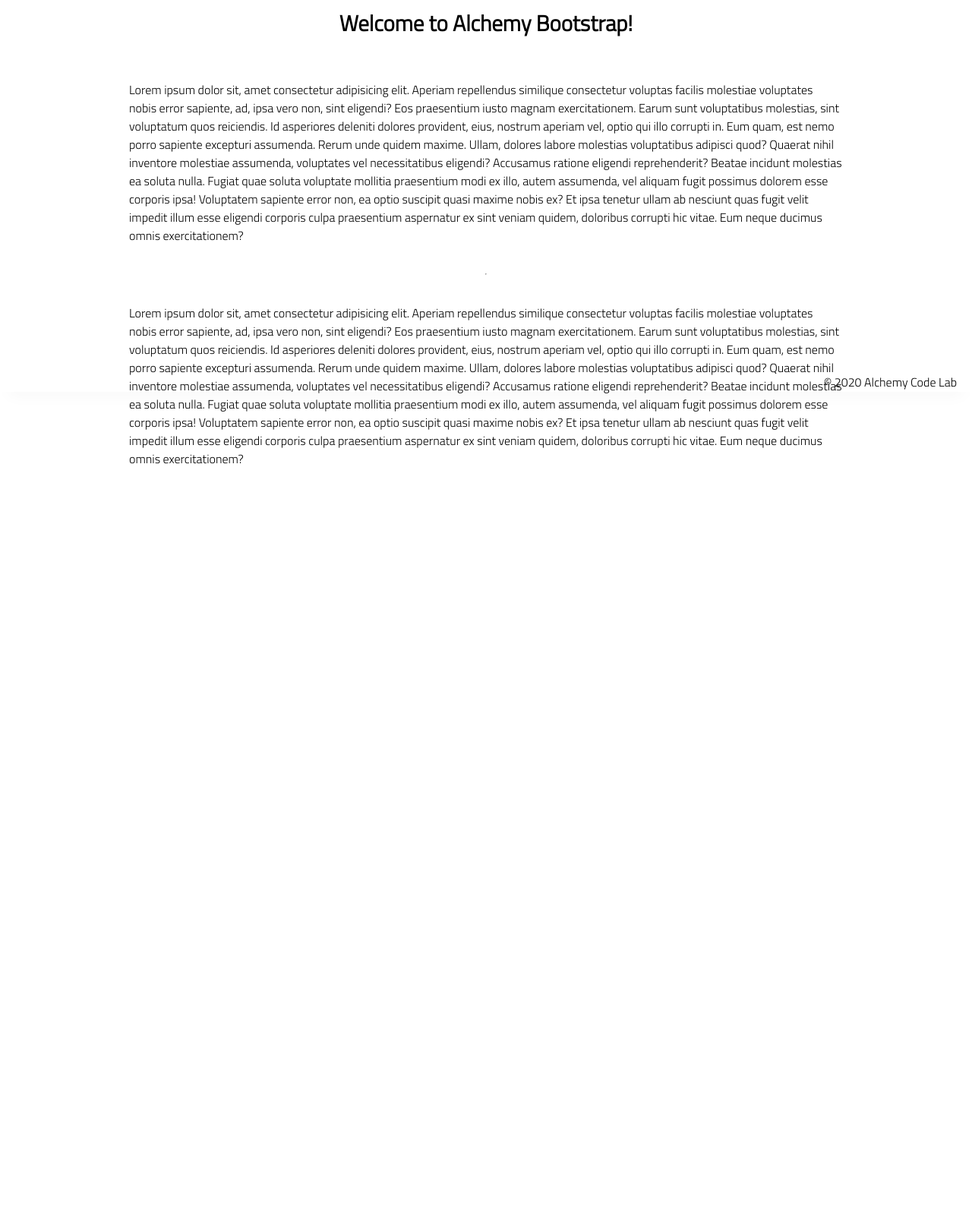
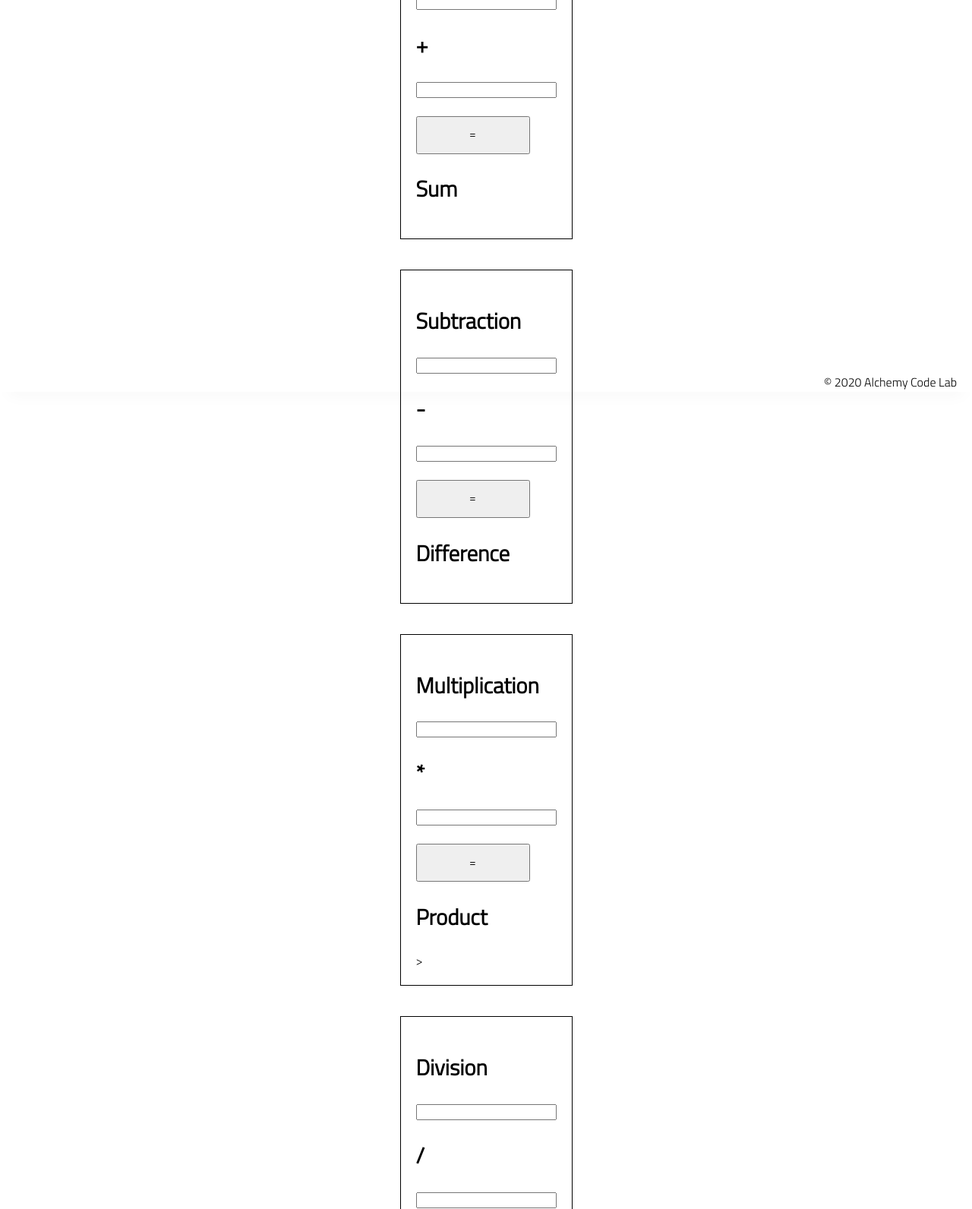
Before and after one commit to clayton-knapp/LAB-03b-Calculator-New, a plain HTML site: page index.html in a window 1280 px wide. Shown: the part 284-1876 px from the top of the page at 76% size. Before the commit the page ends 990 px from the top, so only its background shows below. Drawn offline with Linux system fonts and the light colour scheme.

Commit message:
first push

```diff
--- a/app.js
+++ b/app.js
@@ -1,8 +1,56 @@
 // import functions and grab DOM elements
+
+import { add } from './math-utils.js';
+import { subtract } from './math-utils.js';
+import { multiply } from './math-utils.js';
+import { divide } from './math-utils.js';
+
+const addend1 = document.getElementById('addend1');
+const addend2 = document.getElementById('addend2');
+const addButton = document.getElementById('add-button');
+const sumDisplay = document.getElementById('sum');
+
+const minuend = document.getElementById('minuend');
+const subtrahend = document.getElementById('subtrahend');
+const subtractButton = document.getElementById('subtract-button');
+const differenceDisplay = document.getElementById('difference');
+
+const multiplicand = document.getElementById('multiplicand');
+const multiplier = document.getElementById('mulitplier');
+const multiplyButton = document.getElementById('multiply-button');
+const productDisplay = document.getElementById('product');
+
+const dividend = document.getElementById('dividend');
+const divisor = document.getElementById('divisor');
+const divideButton = document.getElementById('divide-button');
+const quotientDisplay = document.getElementById('quotient');
+
 
 // initialize state
 
 // set event listeners
+
+addButton.addEventListener('click', () =>{
+  const sum = add(addend1.valueAsNumber, addend2.valueAsNumber);
+  sumDisplay.textContent = sum;
+});
+
+subtractButton.addEventListener('click', () =>{
+  const difference = subtract(minuend.valueAsNumber, subtrahend.valueAsNumber);
+  differenceDisplay.textContent = difference;
+});
+
+multiplyButton.addEventListener('click', () =>{
+  productDisplay.textContent = multiply(multiplicand.valueAsNumber, multiplier.valueAsNumber);
+});
+
+divideButton.addEventListener('click', () =>{
+  quotientDisplay.textContent = divide(dividend.valueAsNumber, divisor.valueAsNumber);
+});
+
+
+
+
   // get user input
   // use user input to update state
   // update DOM to reflect the new state
--- a/index.html
+++ b/index.html
@@ -20,46 +20,42 @@
     </header>
     <main>
         <section class="main-section">
-            <img class="main-logo" src="./assets/alchemy-logo.png" />
-            <h2>
-                Welcome to Alchemy Bootstrap!
-            </h2>
-
-            <p>
-                Lorem ipsum dolor sit, amet consectetur adipisicing elit. Aperiam repellendus similique consectetur
-                voluptas facilis molestiae voluptates nobis error sapiente, ad, ipsa vero non, sint eligendi? Eos
-                praesentium iusto magnam exercitationem.
-                Earum sunt voluptatibus molestias, sint voluptatum quos reiciendis. Id asperiores deleniti dolores
-                provident, eius, nostrum aperiam vel, optio qui illo corrupti in. Eum quam, est nemo porro sapiente
-                excepturi assumenda.
-                Rerum unde quidem maxime. Ullam, dolores labore molestias voluptatibus adipisci quod? Quaerat nihil
-                inventore molestiae assumenda, voluptates vel necessitatibus eligendi? Accusamus ratione eligendi
-                reprehenderit? Beatae incidunt molestias ea soluta nulla.
-                Fugiat quae soluta voluptate mollitia praesentium modi ex illo, autem assumenda, vel aliquam fugit
-                possimus dolorem esse corporis ipsa! Voluptatem sapiente error non, ea optio suscipit quasi maxime nobis
-                ex?
-                Et ipsa tenetur ullam ab nesciunt quas fugit velit impedit illum esse eligendi corporis culpa
-                praesentium aspernatur ex sint veniam quidem, doloribus corrupti hic vitae. Eum neque ducimus omnis
-                exercitationem?
-            </p>
-            <hr />
-            <p>
-                Lorem ipsum dolor sit, amet consectetur adipisicing elit. Aperiam repellendus similique consectetur
-                voluptas facilis molestiae voluptates nobis error sapiente, ad, ipsa vero non, sint eligendi? Eos
-                praesentium iusto magnam exercitationem.
-                Earum sunt voluptatibus molestias, sint voluptatum quos reiciendis. Id asperiores deleniti dolores
-                provident, eius, nostrum aperiam vel, optio qui illo corrupti in. Eum quam, est nemo porro sapiente
-                excepturi assumenda.
-                Rerum unde quidem maxime. Ullam, dolores labore molestias voluptatibus adipisci quod? Quaerat nihil
-                inventore molestiae assumenda, voluptates vel necessitatibus eligendi? Accusamus ratione eligendi
-                reprehenderit? Beatae incidunt molestias ea soluta nulla.
-                Fugiat quae soluta voluptate mollitia praesentium modi ex illo, autem assumenda, vel aliquam fugit
-                possimus dolorem esse corporis ipsa! Voluptatem sapiente error non, ea optio suscipit quasi maxime nobis
-                ex?
-                Et ipsa tenetur ullam ab nesciunt quas fugit velit impedit illum esse eligendi corporis culpa
-                praesentium aspernatur ex sint veniam quidem, doloribus corrupti hic vitae. Eum neque ducimus omnis
-                exercitationem?
-            </p>
+            <div class="operation">
+                <h2>Addition</h2>
+                <input type="number" id="addend1">
+                <h2>+</h2>
+                <input type="number" id="addend2">
+                <br><br>
+                <button id="add-button" class="button">=</button>
+                <h2 id="sum">Sum</h2>
+            </div>
+            <div class="operation">
+                <h2>Subtraction</h2>
+                <input type="number" id="minuend">
+                <h2>-</h2>
+                <input type="number" id="subtrahend">
+                <br><br>
+                <button id="subtract-button" class="button">=</button>
+                <h2 id="difference">Difference</h2>
+            </div>
+            <div class="operation">
+                <h2>Multiplication</h2>
+                <input type="number" id="multiplicand">
+                <h2>*</h2>
+                <input type="number" id="mulitplier">
+                <br><br>
+                <button id="multiply-button" class="button">=</button>
+                <h2 id="product">Product</h2>>
+            </div>
+            <div class="operation">
+                <h2>Division</h2>
+                <input type="number" id="dividend">
+                <h2>/</h2>
+                <input type="number" id="divisor">
+                <br><br>
+                <button id="divide-button" class="button">=</button>
+                <h2 id="quotient">Quotient</h2>
+            </div>
 
         </section>
     </main>
--- /dev/null
+++ b/math-utils.js
@@ -0,0 +1,22 @@
+//math functions here
+
+export function add(addend1, addend2){
+    return addend1 + addend2;
+};
+
+export function subtract(minuend, subtrahend){
+    return minuend - subtrahend;
+};
+
+export function multiply(multiplicand, multiplier){
+    return multiplicand * multiplier;
+};
+
+export function divide(dividend, divisor){
+    if (divisor != 0) {
+        return dividend / divisor;
+    };
+    if (divisor === 0) {
+        return 'undefined';
+    };
+};
--- a/styles/style.css
+++ b/styles/style.css
@@ -111,3 +111,17 @@ footer {
     }
 
   }
+
+  .operation {
+      /* display: flex;
+      justify-content: center;
+      width: 800px; */
+      border: solid black 1px;
+      margin: 20px;
+      padding: 20px;
+  }
+
+  .button {
+      width: 150px;
+      height: 50px;
+  }
```
Also changed, not shown: test/example.test.js (+181 -4 lines).
